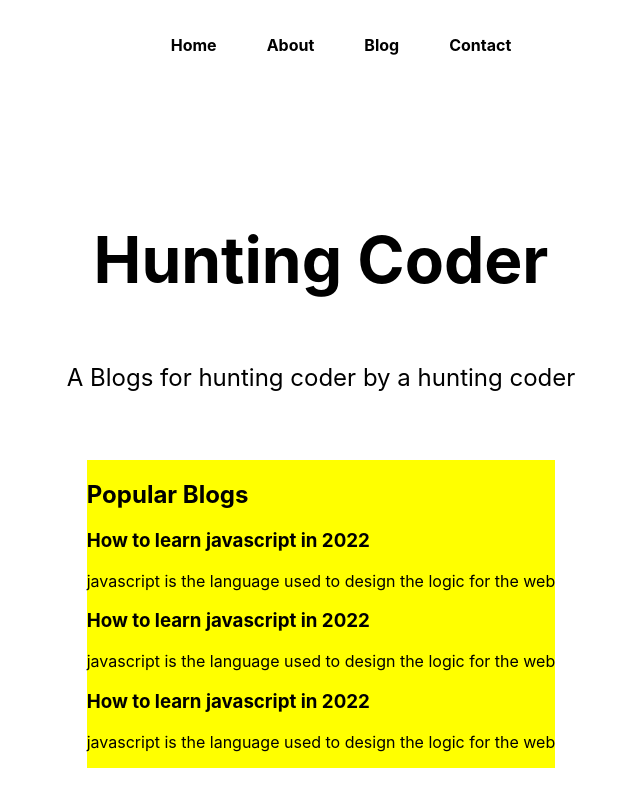
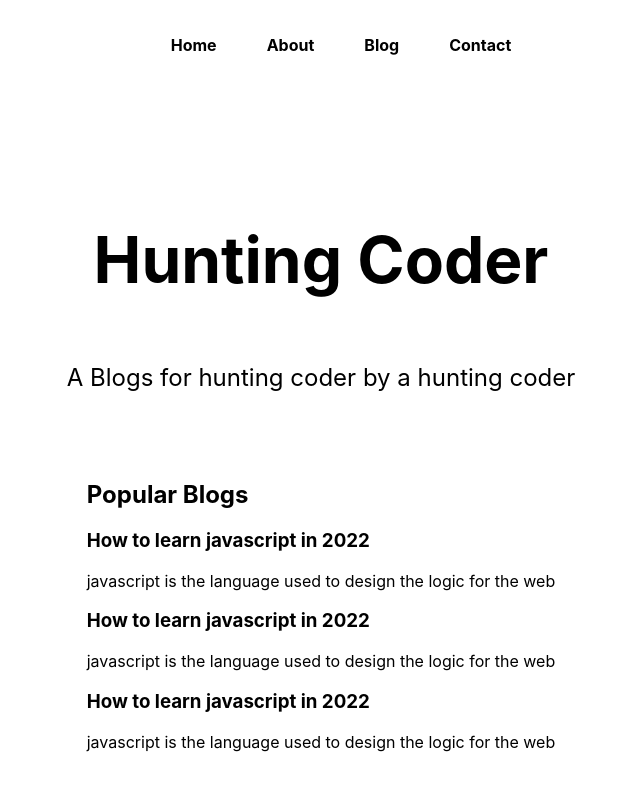
Before and after one commit to jaspreet09915/nextjs-code, a Next.js app in the folder huntingcoder/: page / in a window 1280 px wide. Shown: the top 800 px of the page, without its empty margins (319-959 px from the left). Built offline with nearby package versions, Linux system fonts and the light colour scheme.

Commit message:
tut 11 local and global css in nextjs

```diff
--- a/huntingcoder/pages/_app.js
+++ b/huntingcoder/pages/_app.js
@@ -1,4 +1,5 @@
 import '../styles/globals.css'
+// import '../styles/style.css'
 
 function MyApp({ Component, pageProps }) {
   return <Component {...pageProps} />
--- a/huntingcoder/pages/index.js
+++ b/huntingcoder/pages/index.js
@@ -3,8 +3,10 @@ import Image from 'next/image'
 import styles from '../styles/Home.module.css'
 import Script from 'next/script' // it is use to optimize the external js script
 import Link from 'next/link'
-import styles1 from '../styles/Home1.module.css'
-import styles2 from '../styles/Home2.module.css'
+// import styles1 from '../styles/Home1.module.css'
+// import styles2 from '../styles/Home2.module.css'
+// import ".../styles/style" // not able to use global css in nextjs expect app file
+// we can use module base css file in js file expect app.js
 export default function Home() {
   return (
     <div className={styles.container}>
@@ -39,7 +41,7 @@ export default function Home() {
           A Blogs for hunting coder by a hunting coder
         </p>
       {/* <div className={`${styles1.con} ${styles2.con}`}> template literal in js */}
-      <div className={`${styles1.con} ${styles2.con}`}>
+      <div>
         <h2>Popular Blogs</h2>
           <div className={styles.blogItem}>
             <h3>How to learn javascript in 2022</h3>
--- /dev/null
+++ b/huntingcoder/styles/style.css
@@ -0,0 +1,3 @@
+body{
+    background: rgba(122, 116, 98, 0.924);
+}
```
